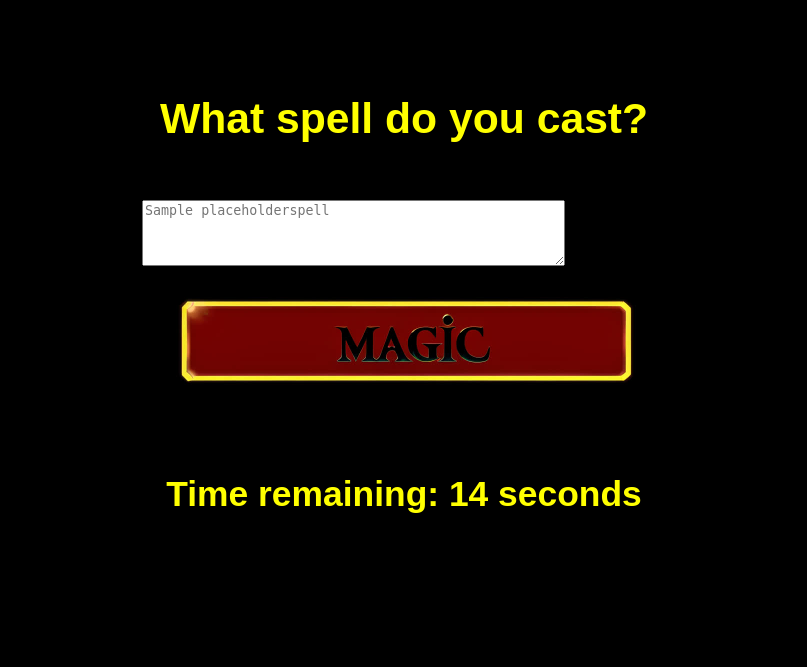
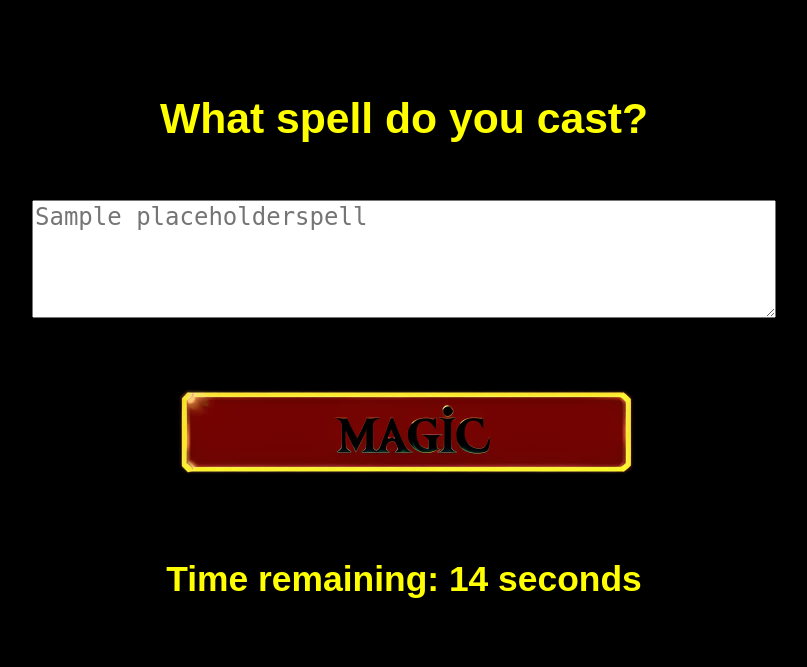
Before and after one commit to lwneal/wizardbattle, a Flask app: template templates/battlebegin.html in a window 1280 px wide. Shown: the part 281-948 px from the top of the page, without its empty margins (236-1043 px from the left). Before the commit the page ends 794 px from the top, so only its background shows below. Run offline with Flask 3, Linux system fonts and the light colour scheme; the template is opened without the code that fills it: most values are stand-ins (such as "Sample title", 1, 10 or a date in 2020).

Commit message:
Better logo and layout

```diff
--- a/templates/battlebegin.html
+++ b/templates/battlebegin.html
@@ -4,12 +4,12 @@
     <link rel="stylesheet" href="static/style.css">
     <title>Wizard Battle</title>
 </head>
-<body>
+<body style="display:flex; justify-content:center">
     <h1>{{name}} starts casting a spell...</h1>
     <h4>What spell do you cast?</h4>
-    <form id="spellForm" method="POST" action="/round1">
+    <form id="spellForm" method="POST" action="/round1" style="display:flex; justify-content:center; flex-direction:column;">
         <input type="hidden" name="name" value="{{name}}">
-        <textarea id="spellInput" name="text" rows="4" cols="50" placeholder="{{placeholderspell}}"></textarea>
+        <textarea id="spellInput" name="text" rows="4" cols="50" placeholder="{{placeholderspell}}" style="font-size: 24px"></textarea>
         <br/>
         <button type="submit" id="submitBtn" style="border: none; background: none; cursor: pointer;">
             <img id="buttonImg" src="static/button-magic-01.jpg" height="128px" width="512px">
--- a/templates/choose.html
+++ b/templates/choose.html
@@ -5,7 +5,7 @@
   <link rel="stylesheet" href="static/style.css">
 </head>
 <body>
-  <img src="static/wizardbattle-logo-text.jpg" alt="Wizard Battle" style="width: min(75vw, 75vh); height:auto"/>
+  <img src="static/wizard_battle_logo.jpg" alt="Wizard Battle" style="width: min(75vw, 75vh); height:auto"/>
   <h1>Choose Your Wizard</h1>
   <div class="card-container">
     {% for wizard in wizards %}
```
